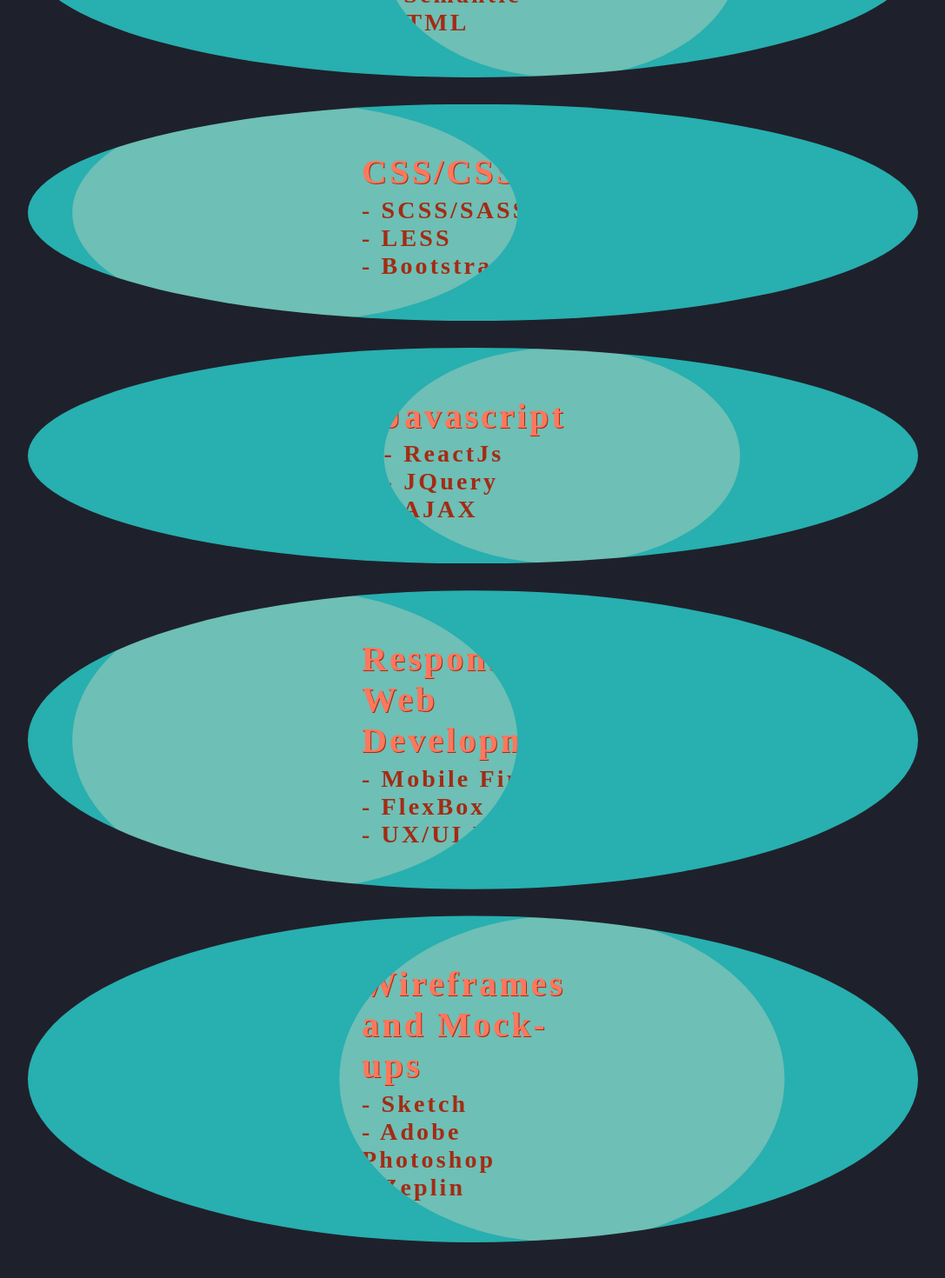
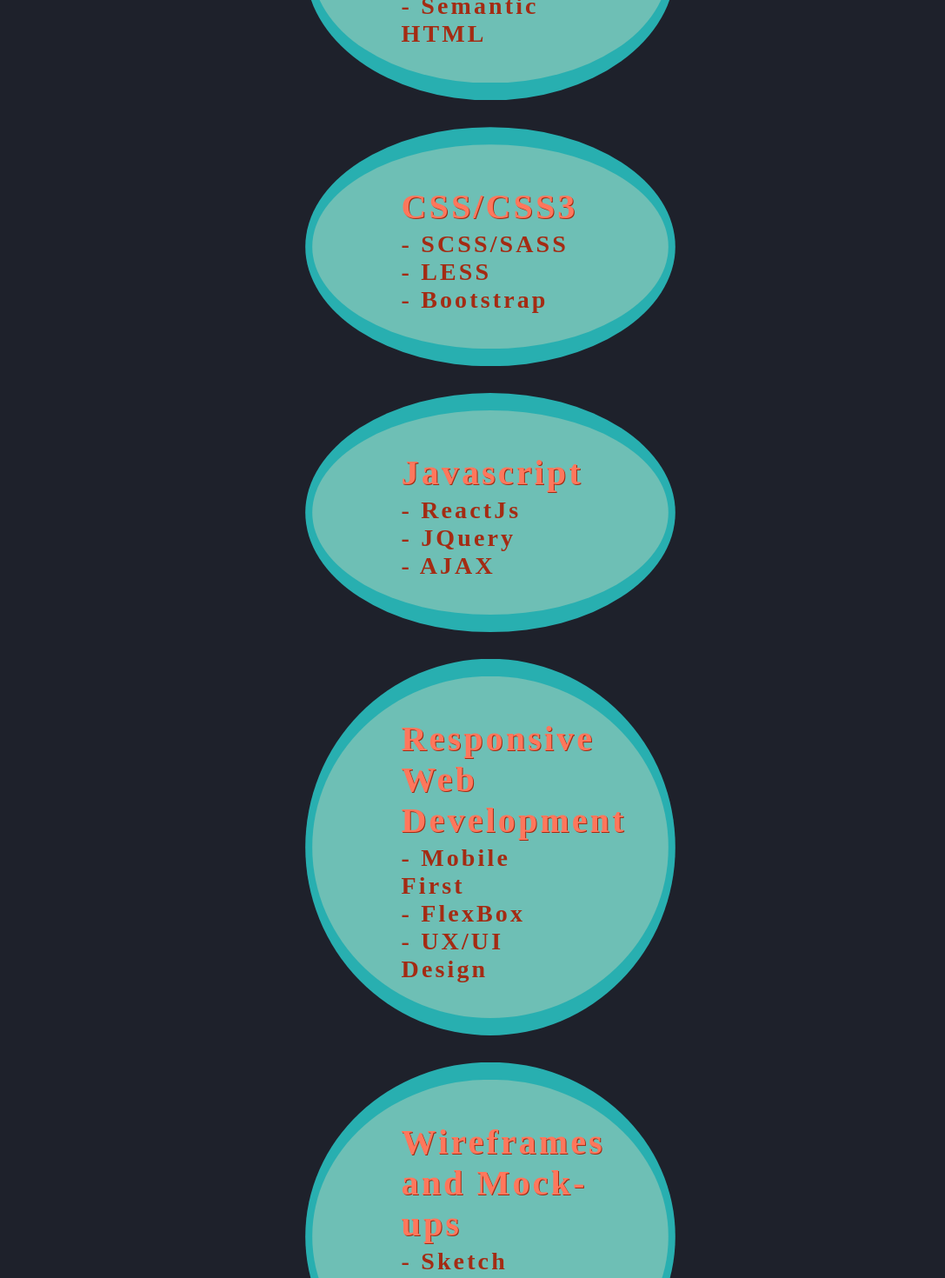
Before and after one commit to LaurenwallerDesigns/portfolio, a React (Create React App) app: page / in a window 1280 px wide. Shown: the part 1280-2750 px from the top of the page at 87% size, without its empty margins (96-1183 px from the left). Built offline with nearby package versions, Linux system fonts and the light colour scheme; a web font is replaced by a local one.

Commit message:
added my onscroll display.

```diff
--- a/src/App.js
+++ b/src/App.js
@@ -103,7 +103,41 @@
       line.style.strokeDashoffset = length;
     var draw = length * scrollpercent;
 
-    console.log(scrollpercent);
+
+
+    const blurbOne = document.querySelector('.blurbs .container:nth-child(1)');
+    const blurbTwo = document.querySelector('.blurbs .container:nth-child(2)');
+    const blurbThree = document.querySelector('.blurbs .container:nth-child(3)');
+    const blurbFour = document.querySelector('.blurbs .container:nth-child(4)');
+    const blurbFive = document.querySelector('.blurbs .container:nth-child(5)');
+
+    const blurbs = [blurbOne, blurbTwo, blurbThree, blurbFour, blurbFive];
+
+    blurbs.forEach( b => {
+      var position =  b.getBoundingClientRect();
+      if(position.top >= 70 && position.bottom <= window.innerHeight) {
+        console.log('Element is fully visible in screen');
+        b.classList.add('drawNow');
+      } else if(position.top < window.innerHeight && position.bottom >= 0) {
+        console.log('Element is partially visible in screen');
+        b.classList.remove('drawNow');
+      }
+    })
+
+    var position =  blurbOne.getBoundingClientRect();
+    console.log(position.top,
+                position.bottom);
+    // checking whether fully visible
+    if(position.top >= 70 && position.bottom <= window.innerHeight) {
+      console.log('Element is fully visible in screen');
+      const blurbOne = document.querySelector('.blurbs .container:nth-child(1)');
+      blurbOne.classList.add('drawNow');
+    } else if(position.top < window.innerHeight && position.bottom >= 0) {
+      console.log('Element is partially visible in screen');
+      const blurbOne = document.querySelector('.blurbs .container:nth-child(1)');
+      blurbOne.classList.remove('drawNow');
+
+    }
 
     // Reverse the drawing (when scrolling upwards)
     line.style.strokeDashoffset = length - draw;
@@ -122,41 +156,6 @@
     }else {
       const footer = document.querySelector('footer');
       footer.classList.remove('draw');
-    }
-    if(scrollpercent < 0.23 & scrollpercent > 0.18){
-      const blurbOne = document.querySelector('.blurbs .container:nth-child(1)');
-      blurbOne.classList.add('drawNow');
-    }else {
-      const blurbOne = document.querySelector('.blurbs .container:nth-child(1)');
-      blurbOne.classList.remove('drawNow');
-    }
-    if(scrollpercent < 0.27 & scrollpercent > 0.23){
-      const blurbTwo = document.querySelector('.blurbs .container:nth-child(2)');
-      blurbTwo.classList.add('drawNow');
-    }else {
-      const blurbTwo = document.querySelector('.blurbs .container:nth-child(2)');
-      blurbTwo.classList.remove('drawNow');
-    }
-    if(scrollpercent < 0.30 & scrollpercent > 0.27){
-      const blurbThree = document.querySelector('.blurbs .container:nth-child(3)');
-      blurbThree.classList.add('drawNow');
-    }else {
-      const blurbThree = document.querySelector('.blurbs .container:nth-child(3)');
-      blurbThree.classList.remove('drawNow');
-    }
-    if(scrollpercent < 0.34 & scrollpercent > 0.30){
-      const blurbFour = document.querySelector('.blurbs .container:nth-child(4)');
-      blurbFour.classList.add('drawNow');
-    }else {
-      const blurbFour = document.querySelector('.blurbs .container:nth-child(4)');
-      blurbFour.classList.remove('drawNow');
-    }
-    if(scrollpercent < 0.40 & scrollpercent > 0.34){
-      const blurbFive = document.querySelector('.blurbs .container:nth-child(5)');
-      blurbFive.classList.add('drawNow');
-    }else {
-      const blurbFive = document.querySelector('.blurbs .container:nth-child(5)');
-      blurbFive.classList.remove('drawNow');
     }
   }
 
--- a/src/style.scss
+++ b/src/style.scss
@@ -51,6 +51,7 @@
   	border-right-style: solid;
   	border-bottom-style: solid;
   	border-left-style: solid;
+  	margin-bottom: 5%;
 }
 
 .headerDesign {
@@ -74,7 +75,8 @@
 }
 
 .subtitle-text {
-	margin-top: 25vmin;
+	margin-top: auto;
+	margin-bottom: auto;
 	@include header-subtitle-mobile-p;
 	z-index: 4;
 }
@@ -120,34 +122,18 @@
 	width: $borderWidth;
 	@include center-element;
 	padding-bottom: 5%;
-	.container{
+	.container:nth-child(n){
 		width: $borderWidth;
 		background-color: $blueAccent;
 		@include center-element;
 		margin-top: 3%;
+		@include transform();
+		transition: padding 1s;
+		.blurb-container{
+			@include transform();
+		}
 
 	}
-	.container:nth-child(1){
-		@include transform();
-		transition: padding 1s;
-	}
-	.container:nth-child(2){
-		@include transform();
-		transition: padding 1s;
-	}
-	.container:nth-child(3){
-		@include transform();
-		transition: padding 1s;
-	}
-	.container:nth-child(4){
-		@include transform();
-		transition: padding 1s;
-	}
-	.container:nth-child(5){
-		@include transform();
-		transition: padding 1s;
-	}
-
 	.drawNow{
 		padding: 10px;
 	}
@@ -177,7 +163,6 @@
 
 
 #one {
-	@include transform();
 	@include blurb-sizing($left: false, $width: false);
 	.blurb-title {
 		text-align: center;
@@ -185,7 +170,6 @@
 }
 
 #two {
-	@include transform();
 	@include blurb-sizing($left: true, $width: false);
 	.blurb-title {
 		text-align: center;
@@ -193,7 +177,6 @@
 }
 
 #three {
-	@include transform();
 	@include blurb-sizing($left: false, $width: false);
 	.blurb-title {
 		text-align: center;
@@ -202,7 +185,6 @@
 
 
 #four {
-	@include transform();
 	@include blurb-sizing($left: true, $width: true);
 	.blurb-title {
 		text-align: left;
@@ -211,7 +193,6 @@
 
 
 #five {
-	@include transform();
 	@include blurb-sizing($left: false, $width: true);
 	.blurb-title {
 		text-align: left;
@@ -266,7 +247,6 @@
 	flex-wrap: wrap;
 }
 #filter-menu {
-	width: 40vw;
 	z-index: 999;
 	position: absolute;
 }
@@ -293,7 +273,7 @@
 	display: flex;
 	flex-direction: row;
 	justify-content: space-around;
-	width: 90vw;
+	width: auto;
 	margin-top: 5%;
 	padding-bottom: 5%;
 	.btn {
@@ -317,7 +297,7 @@
 }
 
 form{
-	width: 90vw;
+	width: auto;
 }
 .form-check {
 	width: 100%;
@@ -387,8 +367,8 @@
 	transition: width 1s, height 1s;
 }
 .draw {
-	width: 98%;
-	height: 98%;
+	width: 95%;
+	height: 95%;
 }
 
 .wrapper {
@@ -417,55 +397,7 @@
 
 //MEDIA QUERIES
 @media screen and (orientation: landscape) {
-	.right{
-		.div-blurb-text {
-			margin-left: auto;
-			margin-right: 28%;
-		}
-	}
-	.left{
-		.div-blurb-text {
-			margin-left: 15%;
-			margin-right: auto;
-		}
-	}
 
-	#one {
-		@include transform(20%, 50%, 60%);
-		&:hover {
-			@include transform(80%, 50%, 30%);
-		}
-	}
-
-	#two {
-		@include transform(25%, 50%, 30%);
-		&:hover {
-			@include transform(100%, 50%, 70%);
-		}
-	}
-
-	#three {
-		@include transform(20%, 50%, 60%);
-		&:hover {
-			@include transform(100%, 50%, 30%);
-		}
-	}
-
-
-	#four {
-		@include transform(25%, 50%, 30%);
-		&:hover {
-			@include transform(100%, 50%, 70%);
-		}
-	}
-
-
-	#five {
-		@include transform(25%, 50%, 60%);
-		&:hover {
-			@include transform(100%, 50%, 30%);
-		}
-	}
 	.titlebtnContainer {
 		@include changeDirection();
 	}
@@ -512,13 +444,42 @@
 	.title {
 		padding-top: 3%;
 	}
-	.subtitle-text{
-		margin-top: 20%;
+	.border{
+		width: 78vw;
+	}
+	.headerDesign{
+		width: 74vw;
 	}
 	.arrow{
 		width: 80%;
 		height: 60%;
 	}
+
+	.blurbs{
+		height: auto;
+		width: $borderWidth;
+		@include center-element;
+		padding-bottom: 5%;
+		.container:nth-child(n){
+			width: $borderWidth;
+			background-color: $blueAccent;
+			@include center-element;
+			margin-top: 3%;
+			@include transform(40%);
+			transition: padding 1s;
+			.blurb-container{
+				@include transform(40%);
+			}
+		}
+
+		.drawNow{
+			padding: 20px;
+		}
+	}
+	#filter-menu {
+		width: 50vw;
+	}
+
 	.Button-Background{
 		height: 8vmin;
 	}
@@ -526,7 +487,8 @@
 		flex-direction: row;
 		flex-wrap: wrap;
 		div {
-			width: 40vw;
+			width: 30vw;
+			height: 30vh;
 			margin: 15px;
 		}
 	}
@@ -537,9 +499,6 @@
 	.title {
 		padding-top: 8%;
 	}
-	.subtitle-text {
-		margin-top: 10%;
-	}
 	.arrows {
 		width: 10vw;
 	}
@@ -547,4 +506,25 @@
 		width: 100%;
 		height: 80%;
 	}
+	.blurbs{
+		height: auto;
+		width: $borderWidth;
+		@include center-element;
+		padding-bottom: 5%;
+		.container:nth-child(n){
+			width: $borderWidth;
+			background-color: $blueAccent;
+			@include center-element;
+			margin-top: 3%;
+			@include transform(20%);
+			transition: padding 1s;
+			.blurb-container{
+				@include transform(20%);
+			}
+		}
+
+		.drawNow{
+			padding: 20px;
+		}
+	}
 }
```
